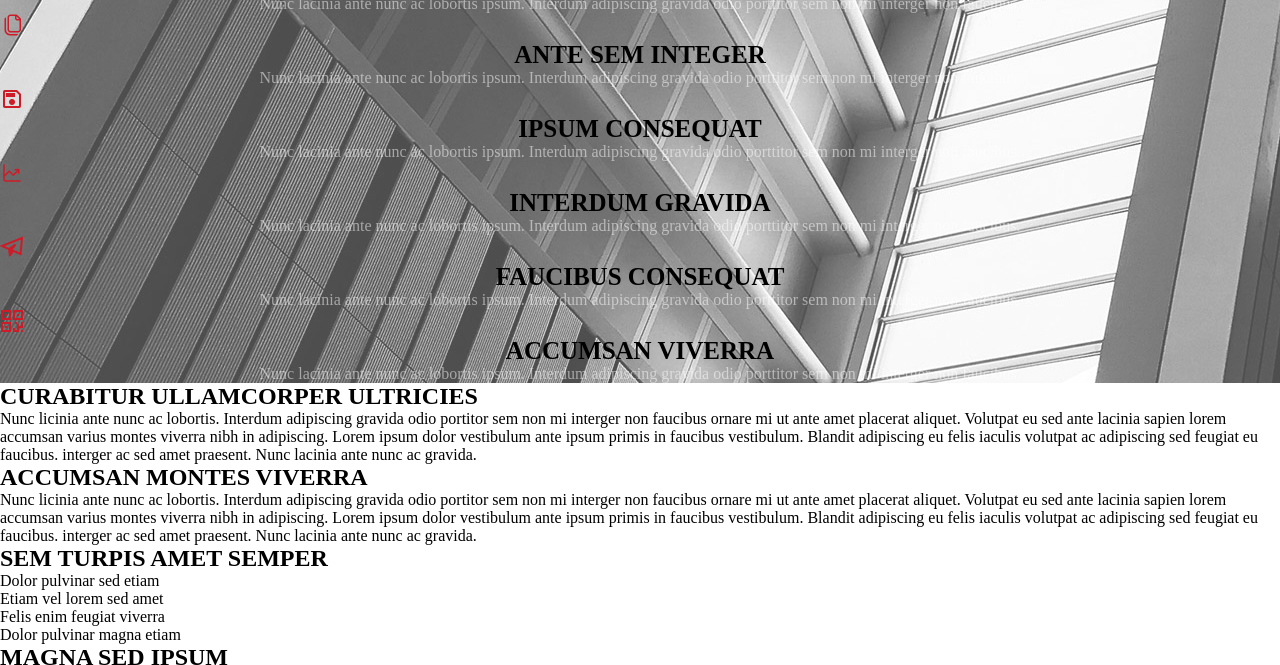
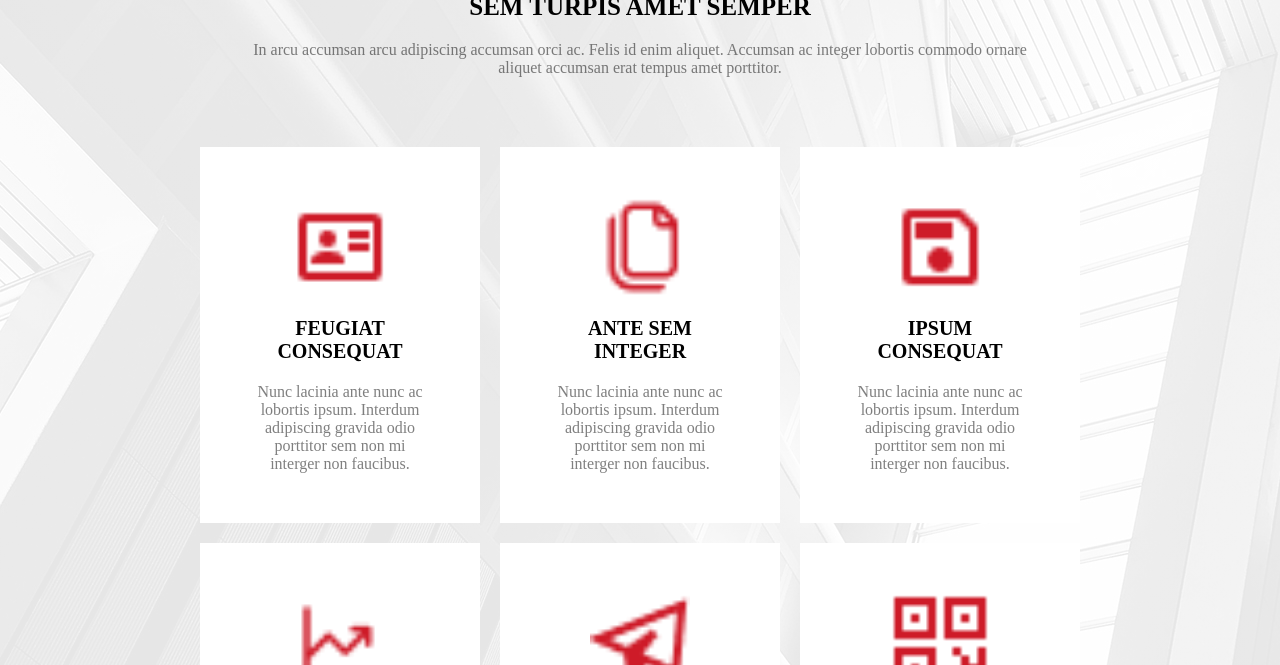
Before and after one commit to Thomas-Pereira-code/Int-gration_Exam, a plain HTML site: page index.html in a window 1280 px wide. Shown: the part 530-1195 px from the top of the page. Drawn offline with Linux system fonts and the light colour scheme.

Commit message:
Finalisation sans les fonts

```diff
--- a/index.html
+++ b/index.html
@@ -27,7 +27,7 @@
 
     <main>
         <h1>SEM TURPIS AMET SEMPER</h1>
-        <p>In arcu accumsan arcu adipiscing accumsan orci ac. Felis id enim aliquet. Accumsan ac integer lobortis commodo ornare aliquet accumsan erat tempus amet porttitor.</p>
+        <p>In arcu accumsan arcu adipiscing accumsan orci ac. Felis id enim aliquet. Accumsan ac integer lobortis commodo ornare <br>aliquet accumsan erat tempus amet porttitor.</p>
         <div>
             <article>
                 <img src="images/card.png" alt="card">
@@ -87,8 +87,11 @@
                 <h1>SEM TURPIS AMET SEMPER</h1>
                 <ul>
                     <li>Dolor pulvinar sed etiam</li>
+                    <hr>
                     <li>Etiam vel lorem sed amet</li>
+                    <hr>
                     <li>Felis enim feugiat viverra</li>
+                    <hr>
                     <li>Dolor pulvinar magna etiam</li>
                 </ul>
             </article>
@@ -118,7 +121,7 @@
                 </ul>
             </article>
         </div>
-
+        <hr>
         <p>
             <a href="">C Untitled Photos Unsplash. Video Coverr.</a>
         </p>
--- a/style.scss
+++ b/style.scss
@@ -29,7 +29,7 @@ header{
 }
 
 #intro {
-    background-image:  linear-gradient(rgba(0, 0, 0, 0.3), rgba(0, 0, 0, 0.3)), /* filtre noir semi-transparent */
+    background-image:  linear-gradient(rgba(0, 0, 0, 0.3), rgba(0, 0, 0, 0.3)),
     url("images/banner2.jpg");
 
     background-position: center;
@@ -53,11 +53,15 @@ header{
 }
 
 main{
-    background-image:  linear-gradient(rgba(255, 255, 255, 0.3), rgba(255, 255, 255, 0.3)), /* filtre noir semi-transparent */
+    background-image:  linear-gradient(rgba(255, 255, 255, 0.9), rgba(255, 255, 255, 0.9)),
     url("images/bg.jpg");
+    padding: 100px 150px 100px 150px;
 
+    display: flex;
+    flex-direction: column;
     background-position: center;
     background-repeat: no-repeat;
+    gap: 20px;
 
     h1{
         font-size: 25px;
@@ -67,9 +71,139 @@ main{
     }
         p{
         justify-content: center;
+        color: #00000080;
+        text-align: center;
+        font-size: 16px;
+    }
+
+    div{
+        padding: 50px;
+        display: grid;
+        grid-template-columns: repeat(3, 1fr);
+        gap: 20px;
+        article {
+            background-color: white;
+            padding: 50px;
+            display: flex;
+            flex-direction: column;
+            gap: 20px;
+            align-items: center;
+
+            h1 {
+                font-size: 20px;
+            }
+
+            img{
+                width: 100px;
+            }
+
+        }
+    }
+}
+
+.cta{
+    background-image:  linear-gradient(#00000080, #00000080),
+    url("images/cta01.jpg");
+    display: flex;
+    flex-direction: column;
+    gap: 20px;
+
+    background-position: center;
+    background-repeat: no-repeat;
+
+    padding: 120px 200px 120px 200px;
+    h1{
+        font-size: 25px;
+        color: white;
+        justify-content: center;
+        text-align: center;
+
+    }
+
+    p{
+        justify-content: center;
         color: #ffffff80;
         text-align: center;
         font-size: 16px;
     }
+}
 
+footer{
+    display: flex;
+    flex-direction: column;
+
+    padding: 120px 200px 120px 200px;
+    background-color:black;
+    gap: 30px;
+
+    div{
+
+        display: flex;
+        gap: 70px;
+
+
+        article{
+            display: flex;
+            flex-direction: column;
+            gap:20px;
+
+            h1{
+                font-size: 20px;
+                color: white;
+
+            }
+            p{
+                width: 400px;
+                color: #ffffff80;
+                text-align: left;
+                font-size: 16px;
+            }
+
+            ul li{
+                font-size: 16px;
+                color: #ffffff80 ;
+
+                list-style: none;
+                margin: 10px 0px 10px 0px;
+                display: flex;
+                gap: 10px;
+                align-items: center;
+                img{
+                    width: 30px;
+                }
+            }
+
+            a{
+                color: #ffffff80 ;
+                text-decoration: none;
+            }
+
+            hr{
+                color: #ffffff80;
+
+                border: #ffffff80 solid 0.5px;
+
+            }
+
+
+        }
+    }
+
+    hr{
+        color: #ffffff80;
+        border: #ffffff80 solid 0.5px;
+
+    }
+    p {
+        text-align: center;
+        align-items: center;
+        justify-content: center;
+        a{
+            text-decoration: none;
+            color: #ffffff80;
+        }
+
+        font-size: 16px;
+
+    }
 }
```
Also changed, not shown: style.css, 1 other file.
